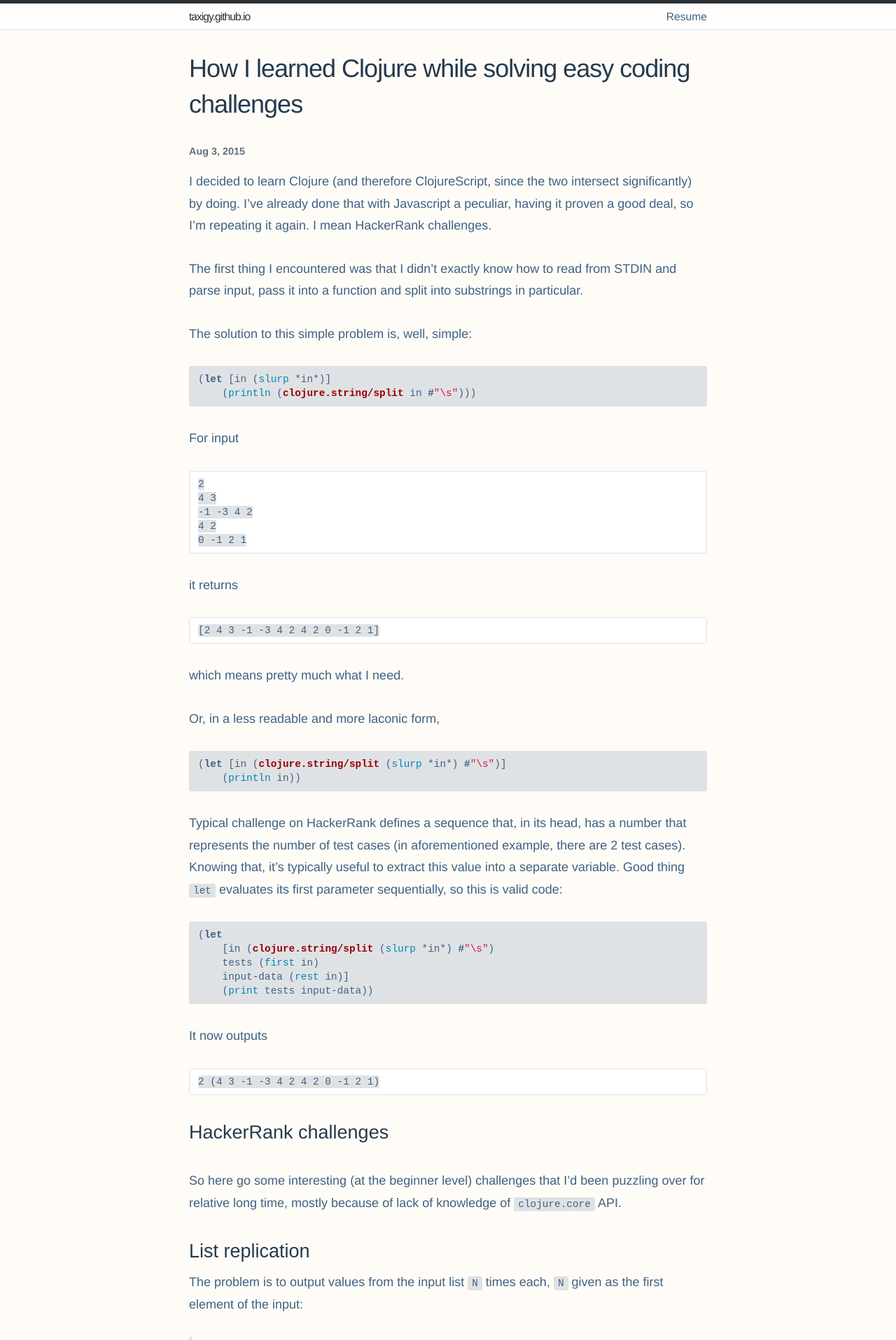
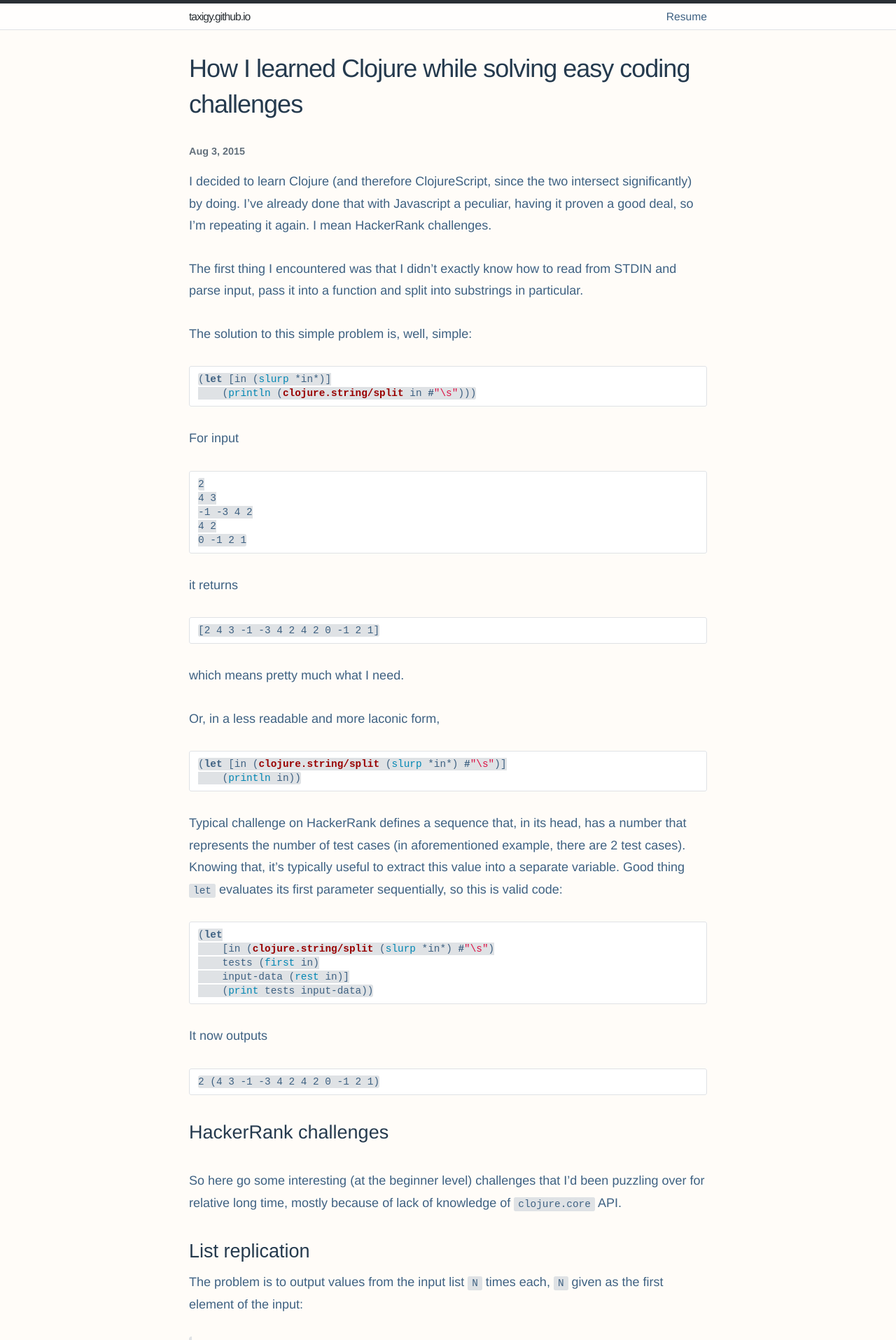
Before and after one commit to taxigy/taxigy.github.io, a Jekyll site: the page built from _posts/2015-08-03-learning-clojure.markdown, in a window 1280 px wide. Shown: the top 1915 px of the page at 70% size. Built offline with Jekyll 4.4.1, drawn with Linux system fonts in a browser that asks for light colours; Markdown is read by kramdown in place of the engine named in the settings.

Commit message:
playing around with syntax highlighting

````diff
--- a/_config.yml
+++ b/_config.yml
@@ -8,6 +8,6 @@ baseurl: "" # the subpath of your site, e.g. /blog/
 # twitter_username: taxigy
 github_username:  taxigy
 # Build settings
-markdown: kramdown
+markdown: redcarpet
 # Misc
 license: CC-BY-CA
--- a/_posts/2015-08-03-learning-clojure.markdown
+++ b/_posts/2015-08-03-learning-clojure.markdown
@@ -11,10 +11,10 @@ The first thing I encountered was that I didn't exactly know how to read from ST
 
 The solution to this simple problem is, well, simple:
 
-{% highlight clojure %}
+```clojure
 (let [in (slurp *in*)]
     (println (clojure.string/split in #"\s")))
-{% endhighlight %}
+```
 
 For input
 
@@ -36,20 +36,20 @@ which means pretty much what I need.
 
 Or, in a less readable and more laconic form,
 
-{% highlight clojure %}
+```clojure
 (let [in (clojure.string/split (slurp *in*) #"\s")]
     (println in))
-{% endhighlight %}
+```
 
 Typical challenge on HackerRank defines a sequence that, in its head, has a number that represents the number of test cases (in aforementioned example, there are 2 test cases). Knowing that, it's typically useful to extract this value into a separate variable. Good thing `let` evaluates its first parameter sequentially, so this is valid code:
 
-{% highlight clojure %}
+```clojure
 (let
     [in (clojure.string/split (slurp *in*) #"\s")
     tests (first in)
     input-data (rest in)]
     (print tests input-data))
-{% endhighlight %}
+```
 
 It now outputs
 
@@ -97,14 +97,14 @@ The most dumb problem in the world. And I've spent about 40 minutes on it.
 
 The final code was
 
-{% highlight clojure %}
+```clojure
 (fn [num lst]
     (loop [head (first lst) tail (rest lst)]
         (if-not (nil? head)
             (do
                 (dotimes [i num] (println head))
                 (recur (first tail) (rest tail))))))
-{% endhighlight %}
+```
 
 It didn't look clear or beautiful to me but I just couldn't do it better. Hopefully, things will change over time, positively.
 
@@ -145,7 +145,7 @@ So, the problem can be decomposed into simple tasks:
 
 The code:
 
-{% highlight clojure %}
+```clojure
 (fn [delim lst]
     (loop [head (first lst) tail (rest lst)]
         (if-not (nil? head)
@@ -154,7 +154,7 @@ The code:
                     (println head))
                 (recur (first tail) (rest tail))))))
 
-{% endhighlight %}
+```
 
 ## Filter positions in a list
 The problem is simple, the program should filter out every second item of the list (one with an odd index):
@@ -185,14 +185,14 @@ and output:
 
 The code:
 
-{% highlight clojure %}
+```clojure
 (fn [lst]
     (loop [odd false lst lst]
         (if-not (nil? (first lst))
             (do
                 (if odd (println (first lst)))
                 (recur (not odd) (rest lst))))))
-{% endhighlight %}
+```
 
 For this problem, it took me about 5 minutes to reach the working solution. However, I was feeling that not using `let` makes the code a lot less comprehensible than it could be.
 
@@ -234,7 +234,7 @@ and output:
 
 Now, my solution is a lot like freshman's would look like, but considering I'm a Clojure novice, I don't feel bad about it (maybe about 1/4 of bad):
 
-{% highlight clojure %}
+```clojure
 (fn [lst]
     (loop [in lst out (list)]
         (if (seq in)
@@ -242,25 +242,25 @@ Now, my solution is a lot like freshman's would look like, but considering I'm a
             (print
                 (reduce str
                     (interpose "\n" out))))))
-{% endhighlight %}
+```
 
 ## Sum of odd elements
 
 The challenge was simply to return the sum of all elements of an input list that are odd. The solution is so short I felt proud of myself. However, thanks to [Clojure by Example](https://kimh.github.io/clojure-by-example/) reference:
 
-{% highlight clojure %}
+```clojure
 (fn [lst]
     (reduce + (filter odd? lst)))
-{% endhighlight %}
+```
 
 ## List Length
 
 The challenge was to calculate the length of a list the hard way. Simple `reduce` got the job done:
 
-{% highlight clojure %}
+```clojure
 (fn [lst]
     (reduce (fn [n t] (inc n)) 0 lst))
-{% endhighlight %}
+```
 
 ## Update List
 
@@ -294,10 +294,10 @@ and output:
 
 At first, I thought of `Math.abs`. So I tried
 
-{% highlight clojure %}
+```clojure
 (fn [lst]
     (map Math/abs lst))
-{% endhighlight %}
+```
 
 but that threw with
 
@@ -308,10 +308,10 @@ Exception in thread "main" java.lang.RuntimeException: Unable to find static fie
 I'm not exactly sure why this happened, but, in a short search, I
 discovered the solution:
 
-{% highlight clojure %}
+```clojure
 (fn [lst]
     (map #(Math/abs %) lst))
-{% endhighlight %}
+```
 
 *upd: it was FIXME but then I found [an explanation](http://stackoverflow.com/questions/21753243/absolute-value-of-a-number-in-clojure#comment41125257_21753385)*
 
@@ -333,21 +333,21 @@ The problem perfectly decomposes into a set of simply solvable tasks:
 
 At first, it was a bit difficult for me to get away from for-loop imperative approach and rather switch to more mathematical methods. So I googled a bit and found great solution for both [factorial](http://stackoverflow.com/a/1663053/1287643):
 
-{% highlight clojure %}
+```clojure
 (defn factorial [n]
     (reduce * (range 1 (inc n))))
-{% endhighlight %}
+```
 
 and [exponentiation](http://stackoverflow.com/a/5058544/1287643):
 
-{% highlight clojure %}
+```clojure
 (defn exp [x n]
     (reduce * (repeat n x)))
-{% endhighlight %}
+```
 
 Next, the sum of the series is also a simple `reduce`. So the overall solution looks like this:
 
-{% highlight clojure %}
+```clojure
 (let
     [in (clojure.string/split (slurp *in*) #"\s")
     tests (read-string (first in))
@@ -364,14 +364,14 @@ Next, the sum of the series is also a simple `reduce`. So the overall solution l
                         (repeat 10 (read-string (first input-data)))
                         (iterate inc 0))))
             (recur (rest input-data)))))
-{% endhighlight %}
+```
 
 It was accepted by HackerRank and got 100% score (20.00 pts), although its run-time is a bit too long for such a simple solution.
 
 By the way, there are really great solutions submitted by other participants, [one in
 Scala](https://codepair.hackerrank.com/paper/k0vG9BVx?b=eyJyb2xlIjoiY2FuZGlkYXRlIiwibmFtZSI6InJpc2hhdCIsImVtYWlsIjoicmlzaGF0bXVoYW1ldHNoaW5AZ21haWwuY29tIn0%3D) and [one in Clojure](https://codepair.hackerrank.com/paper/TMZwdChN?b=eyJyb2xlIjoiY2FuZGlkYXRlIiwibmFtZSI6InJpc2hhdCIsImVtYWlsIjoicmlzaGF0bXVoYW1ldHNoaW5AZ21haWwuY29tIn0%3D), the latter deserves its place here:
 
-{% highlight clojure %}
+```clojure
 (doseq [i (range (Integer/parseInt (read-line)))]
   (println
     ((fn [x]
@@ -380,7 +380,7 @@ Scala](https://codepair.hackerrank.com/paper/k0vG9BVx?b=eyJyb2xlIjoiY2FuZGlkYXRl
           (take 10
             (iterate (fn [[r k]] [(/ (* r x) k) (inc k)]) [1.0 1])))))
               (Double/parseDouble (read-line)))))
-{% endhighlight %}
+```
 
 ## Area Under Curves and Volume of Revolving a Curve
 
@@ -400,7 +400,7 @@ However, I found more, and those were more useful:
 
 So, it took me 2 pomodoros to do research and reach a half-working solution:
 
-{% highlight clojure %}
+```clojure
 (defn exp [x e]
     (reduce * (repeat e x)))
 
@@ -441,7 +441,7 @@ So, it took me 2 pomodoros to do research and reach a half-working solution:
     b (nth ab 1)]
     (println
         (solve-flat multipliers powers a b)))
-{% endhighlight %}
+```
 
 For the sample input
 
@@ -492,7 +492,7 @@ So I had to add volume calculation. A very brief googling got me to the [calculu
 
 The code then was:
 
-{% highlight clojure %}
+```clojure
 (defn exp [x e]
     (reduce * (repeat e x)))
 
@@ -549,6 +549,6 @@ The code then was:
     (println
         (solve-flat multipliers powers a b)
         (solve-volume multipliers powers a b)))
-{% endhighlight %}
+```
 
 But it got me only [18 points](https://www.hackerrank.com/challenges/area-under-curves-and-volume-of-revolving-a-curv/submissions/code/12927134) out of possible 30. Kinda sad. 2 out of 5 tests failed.
````
